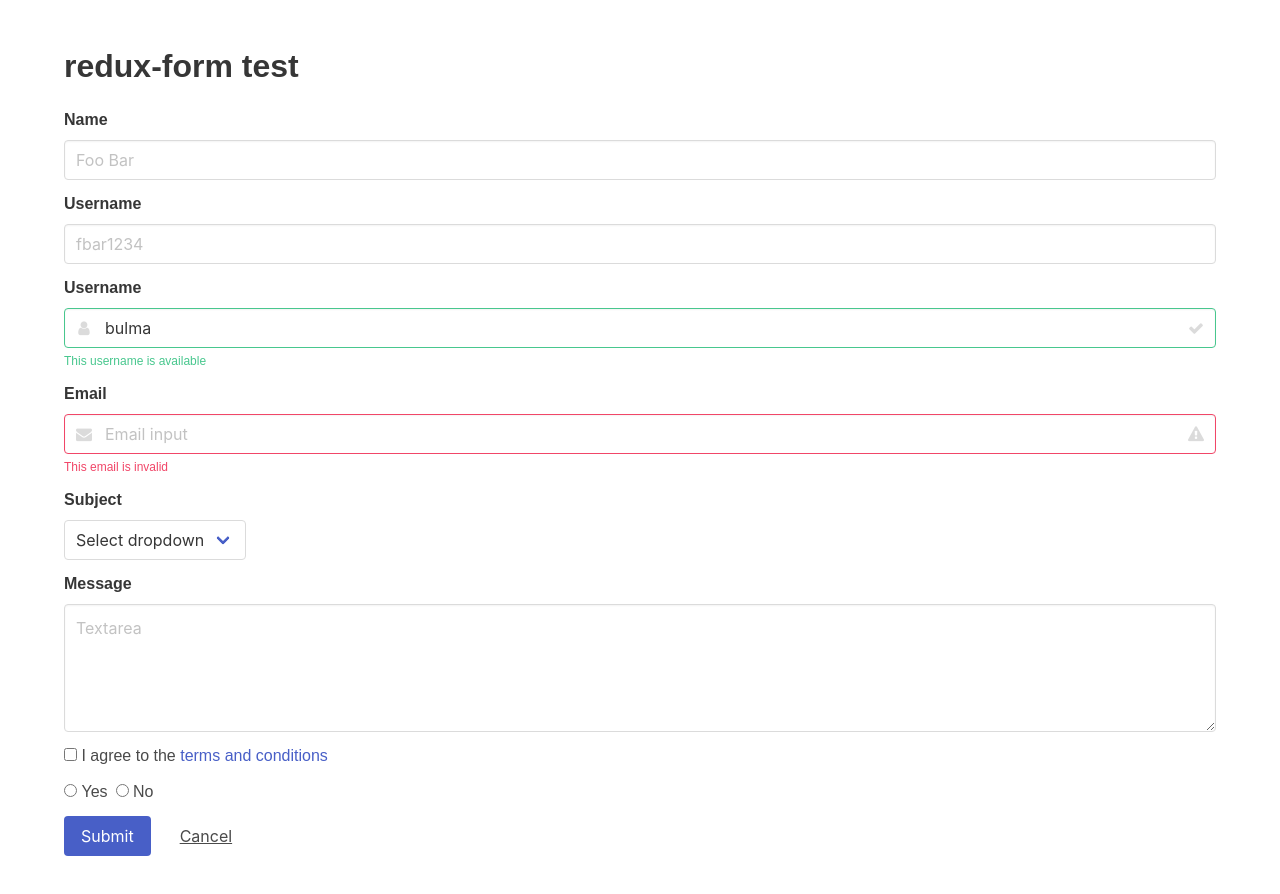
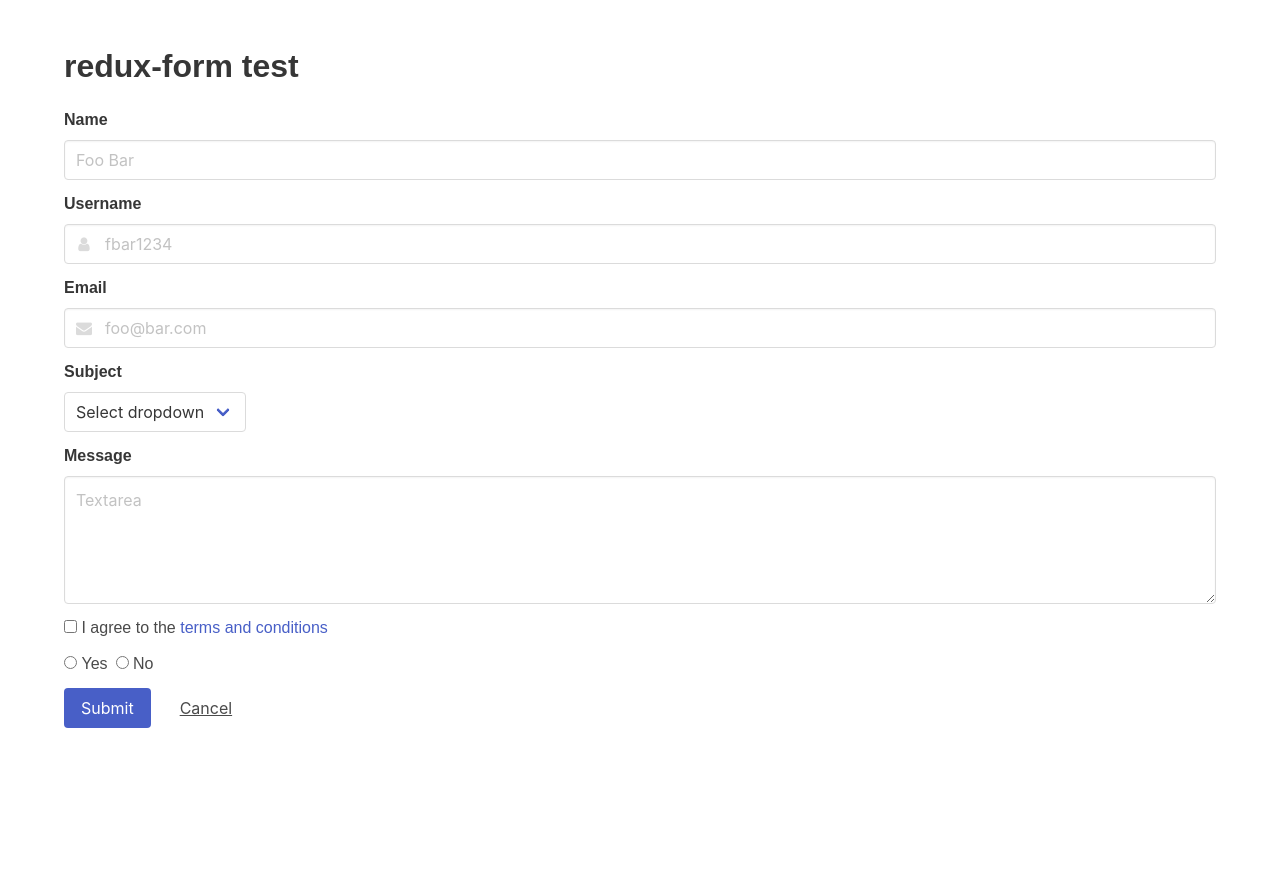
Before and after one commit to meddy/redux-form-example, a React (Create React App) app: page / in a window 1280 px wide. Shown: the top 894 px of the page. After the commit the page ends 800 px from the top, so only its background shows below. Built offline with nearby package versions, Linux system fonts and the light colour scheme.

Commit message:
Support icons for text input.

```diff
--- a/src/App.js
+++ b/src/App.js
@@ -16,25 +16,17 @@ const validate = ({ name = '', username = '', email = '' }) => {
 
   if (isEmpty(username)) {
     errors.username = 'Required';
-  }
-
-  if (!isAlphanumeric(username)) {
+  } else if (!isAlphanumeric(username)) {
     errors.username = 'Username can only contain numbers and letters.';
-  }
-
-  if (isIn(username, ['taken1234'])) {
+  } else if (isIn(username, ['taken1234'])) {
     errors.username = 'That username is taken.';
-  }
-
-  if (!isLength(username, { min: 6 })) {
+  } else if (!isLength(username, { min: 6 })) {
     errors.username = 'Username must be at least 6 characters.';
   }
 
   if (isEmpty(email)) {
     errors.email = 'Required';
-  }
-
-  if (!isEmail(email)) {
+  } else if (!isEmail(email)) {
     errors.email = 'Email is invalid.';
   }
 
@@ -64,45 +56,16 @@ class App extends Component {
               placeholder="fbar1234"
               label="Username"
               success="That username is available."
+              icon="user"
               component={TextInput}
             />
-
-            <div className="field">
-              <label className="label">Username</label>
-              <div className="control has-icons-left has-icons-right">
-                <input
-                  className="input is-success"
-                  type="text"
-                  placeholder="Text input"
-                  value="bulma"
-                />
-                <span className="icon is-small is-left">
-                  <i className="fa fa-user" />
-                </span>
-                <span className="icon is-small is-right">
-                  <i className="fa fa-check" />
-                </span>
-              </div>
-              <p className="help is-success">This username is available</p>
-            </div>
-
-            <div className="field">
-              <label className="label">Email</label>
-              <div className="control has-icons-left has-icons-right">
-                <input
-                  className="input is-danger"
-                  type="email"
-                  placeholder="Email input"
-                />
-                <span className="icon is-small is-left">
-                  <i className="fa fa-envelope" />
-                </span>
-                <span className="icon is-small is-right">
-                  <i className="fa fa-exclamation-triangle" />
-                </span>
-              </div>
-              <p className="help is-danger">This email is invalid</p>
-            </div>
+            <Field
+              name="email"
+              placeholder="foo@bar.com"
+              label="Email"
+              icon="envelope"
+              component={TextInput}
+            />
 
             <div className="field">
               <label className="label">Subject</label>
--- a/src/TextInput.js
+++ b/src/TextInput.js
@@ -4,29 +4,48 @@ import classNames from 'classnames';
 const TextInput = ({
   input: { value, onChange, name },
   meta: { error, submitFailed, valid },
+  icon,
   label,
   placeholder,
   success
 }) => {
   const showError = submitFailed && error;
   const showSuccess = valid && success;
-  const inputClassName = classNames({
-    input: true,
-    'is-danger': showError,
-    'is-success': valid
-  });
   return (
     <div className="field">
       <label className="label">{label}</label>
-      <div className="control">
+      <div
+        className={classNames('control', {
+          'has-icons-left': !!icon,
+          'has-icons-right': showError || valid
+        })}
+      >
         <input
           type="text"
-          className={inputClassName}
+          className={classNames('input', {
+            'is-danger': showError,
+            'is-success': valid
+          })}
           placeholder={placeholder}
           name={name}
           onChange={onChange}
           value={value}
         />
+        {!!icon && (
+          <span className="icon is-small is-left">
+            <i className={classNames('fa', `fa-${icon}`)} />
+          </span>
+        )}
+        {showError && (
+          <span className="icon is-small is-right">
+            <i className="fa fa-exclamation-triangle" />
+          </span>
+        )}
+        {valid && (
+          <span className="icon is-small is-right">
+            <i className="fa fa-check" />
+          </span>
+        )}
       </div>
       {showError && <p className="help is-danger">{error}</p>}
       {showSuccess && <p className="help is-success">{success}</p>}
@@ -35,8 +54,8 @@ const TextInput = ({
 };
 
 TextInput.defaultProps = {
-  required: false,
-  success: ''
+  success: '',
+  icon: ''
 };
 
 export default TextInput;
```
